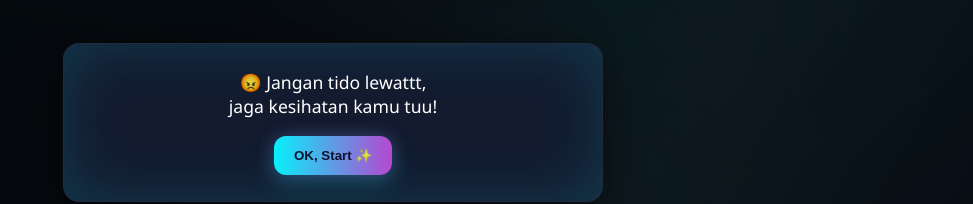
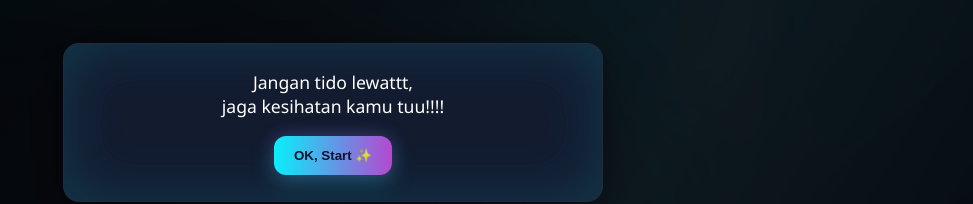
Before and after one commit to mrsyraf-beep/gooodnight, a plain HTML site: page index.html in a window 1280 px wide. Shown: the part 278-482 px from the top of the page, without its empty margins (307-1280 px from the left). Drawn offline with Linux system fonts and the light colour scheme.

Commit message:
Update index.html

```diff
--- a/index.html
+++ b/index.html
@@ -146,7 +146,7 @@
   <!-- Modal -->
   <div class="modal" id="modal">
     <div class="modal-card">
-      <p>😡 Jangan tido lewattt,<br> jaga kesihatan kamu tuu!</p>
+      <p> Jangan tido lewattt,<br> jaga kesihatan kamu tuu!!!!</p>
       <button class="btn" id="startBtn">OK, Start ✨</button>
     </div>
   </div>
```
